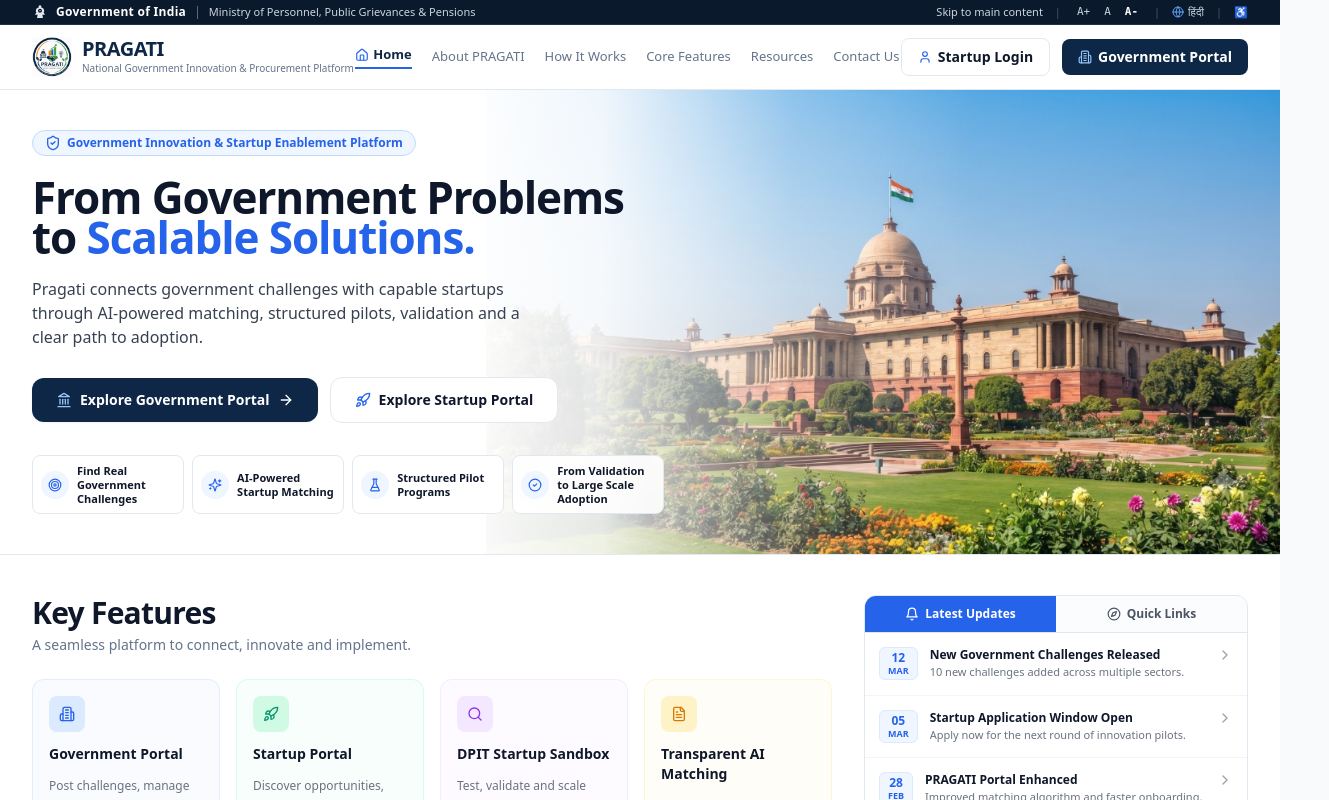
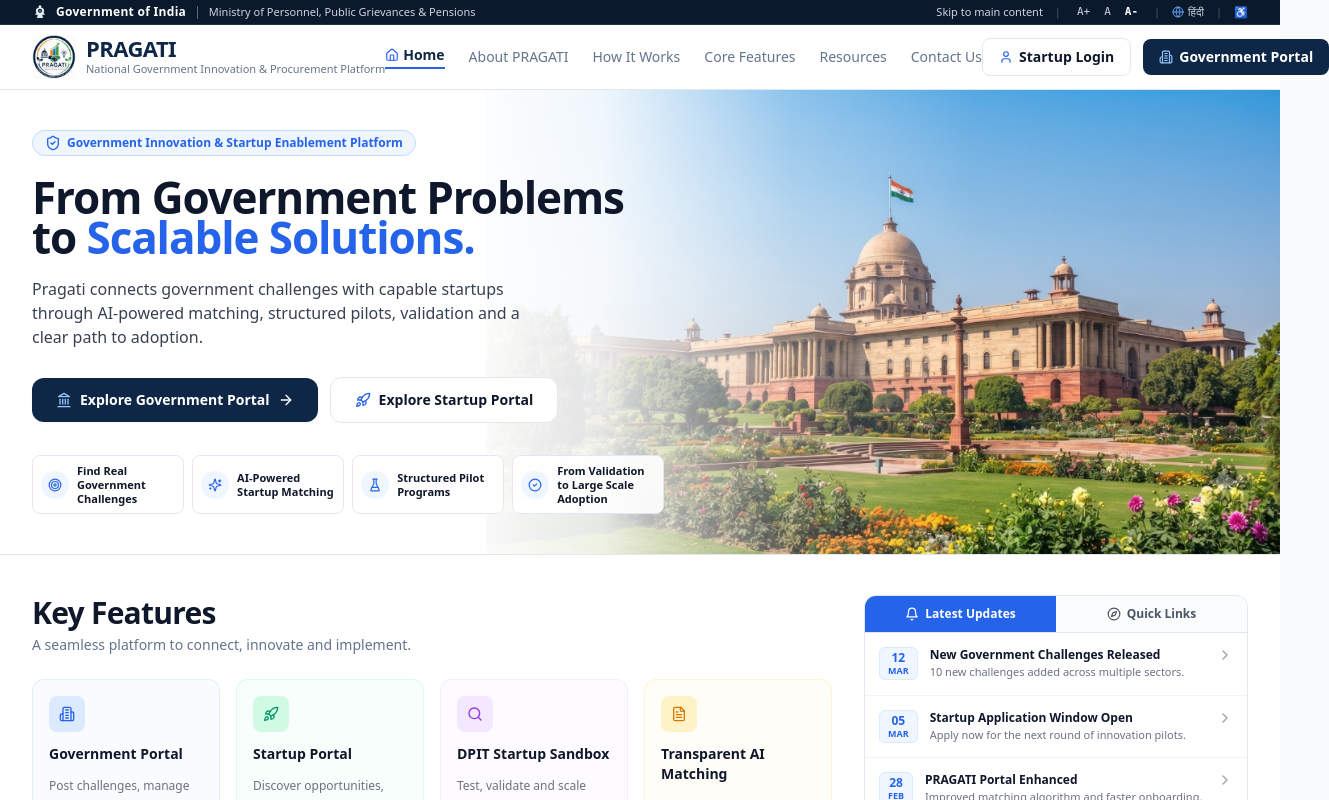
Before and after one commit to KahkshanAnsari/Pragati, a React (Vite) app in the folder frontend/: page / in a window 1280 px wide. Shown: the top 800 px of the page, 1329 px wide, since content can reach past the window. Built offline with nearby package versions, Linux system fonts and the light colour scheme; no server answers.

Commit message:
fix(landing): wider 1400px container, restore readable navbar font and logo

```diff
--- a/frontend/src/pages/Landing.tsx
+++ b/frontend/src/pages/Landing.tsx
@@ -59,7 +59,7 @@
     >
       {/* ── 1. GOVERNMENT OF INDIA ACCESSIBILITY & IDENTITY STRIP ───────────────── */}
       <div className="bg-[#0B192C] text-slate-200 text-xs py-1 px-4 sm:px-6 lg:px-8 border-b border-slate-700/60 z-50">
-        <div className="max-w-7xl mx-auto flex flex-wrap items-center justify-between gap-2">
+        <div className="max-w-[1400px] mx-auto flex flex-wrap items-center justify-between gap-2">
           {/* Government Identity */}
           <div className="flex items-center gap-2">
             <AshokaEmblem className="w-4 h-4 text-slate-200 shrink-0" />
@@ -133,26 +133,26 @@
 
       {/* ── 2. HEADER / NAVBAR (EXACT REFERENCE MATCH) ────────────────────────── */}
       <header className="sticky top-0 z-40 bg-white/95 backdrop-blur-md border-b border-[#E2E8F0] shadow-xs">
-        <div className="max-w-7xl mx-auto px-4 sm:px-6 lg:px-8 h-16 flex items-center justify-between">
+        <div className="max-w-[1400px] mx-auto px-4 sm:px-6 lg:px-8 h-16 flex items-center justify-between">
           {/* Logo & Platform Title (No "National Platform" Badge) */}
           <div className="flex items-center gap-2.5 shrink-0">
             <img
               src={pragatiLogo}
               alt="PRAGATI Logo"
-              className="h-10 w-10 object-contain shrink-0"
+              className="h-11 w-11 object-contain shrink-0"
             />
             <div className="flex flex-col">
-              <span className="text-xl font-black text-[#0F2747] tracking-tight leading-none">
+              <span className="text-[22px] font-black text-[#0F2747] tracking-tight leading-none">
                 PRAGATI
               </span>
-              <span className="text-[10px] text-[#64748B] font-medium hidden sm:block mt-0.5">
+              <span className="text-[11px] text-[#64748B] font-medium hidden sm:block mt-0.5">
                 National Government Innovation & Procurement Platform
               </span>
             </div>
           </div>
 
           {/* Clean Single-Line Navigation */}
-          <nav className="hidden lg:flex items-center gap-5 text-[13px] font-medium text-[#64748B] whitespace-nowrap">
+          <nav className="hidden lg:flex items-center gap-6 text-sm font-medium text-[#64748B] whitespace-nowrap">
             <a
               href="#main-content"
               className="text-[#0F2747] font-semibold border-b-2 border-[#2563EB] pb-0.5 flex items-center gap-1"
@@ -230,7 +230,7 @@
           <div className="absolute inset-0 bg-gradient-to-b from-[#F0F6FF]/60 via-white to-white lg:hidden" />
 
           {/* Content — left-aligned, above gradient */}
-          <div className="relative z-10 max-w-7xl mx-auto px-4 sm:px-6 lg:px-8 py-8 lg:py-10">
+          <div className="relative z-10 max-w-[1400px] mx-auto px-4 sm:px-6 lg:px-8 py-8 lg:py-10">
             <div className="w-full lg:max-w-[52%] space-y-5 text-left">
               {/* Sovereign Tag */}
               <div className="inline-flex items-center gap-1.5 px-3 py-1 rounded-full bg-[#EFF6FF] border border-blue-200 text-[#2563EB] text-xs font-semibold">
@@ -317,7 +317,7 @@
 
         {/* ── 4. KEY FEATURES (LEFT) + LATEST UPDATES (RIGHT CORNER) ────────────── */}
         <section id="key-features" className="py-8 lg:py-10 bg-white border-b border-[#E2E8F0]">
-          <div className="max-w-7xl mx-auto px-4 sm:px-6 lg:px-8">
+          <div className="max-w-[1400px] mx-auto px-4 sm:px-6 lg:px-8">
             <div className="grid grid-cols-1 lg:grid-cols-12 gap-8 items-start">
               {/* Left Column (8 cols): Key Features (4-Card Grid) */}
               <div className="lg:col-span-8">
@@ -533,7 +533,7 @@
 
         {/* ── 5. HOW IT WORKS ─────────────────────────────────────────────────── */}
         <section id="how-it-works" className="py-10 bg-[#F8FAFC] border-b border-[#E2E8F0]">
-          <div className="max-w-7xl mx-auto px-4 sm:px-6 lg:px-8">
+          <div className="max-w-[1400px] mx-auto px-4 sm:px-6 lg:px-8">
             <div className="text-center max-w-2xl mx-auto mb-8 space-y-1">
               <span className="text-xs font-bold uppercase tracking-wider text-[#2563EB]">
                 Operational Workflow
@@ -608,7 +608,7 @@
 
         {/* ── 6. TRUST / FROM CHALLENGE TO ADOPTION ─────────────────────────── */}
         <section id="trust" className="py-10 bg-white border-b border-[#E2E8F0]">
-          <div className="max-w-7xl mx-auto px-4 sm:px-6 lg:px-8">
+          <div className="max-w-[1400px] mx-auto px-4 sm:px-6 lg:px-8">
             <div className="text-center max-w-2xl mx-auto mb-8 space-y-1">
               <span className="text-xs font-bold uppercase tracking-wider text-[#2563EB]">
                 Platform Value
@@ -670,7 +670,7 @@
 
       {/* ── 7. FOOTER ──────────────────────────────────────────────────────── */}
       <footer id="footer" className="bg-[#0F2747] text-slate-300 py-10 border-t border-slate-700/80">
-        <div className="max-w-7xl mx-auto px-4 sm:px-6 lg:px-8">
+        <div className="max-w-[1400px] mx-auto px-4 sm:px-6 lg:px-8">
           <div className="grid grid-cols-1 md:grid-cols-4 gap-8 pb-8 border-b border-slate-700/60">
             {/* Branding */}
             <div className="space-y-2 md:col-span-1">
```
